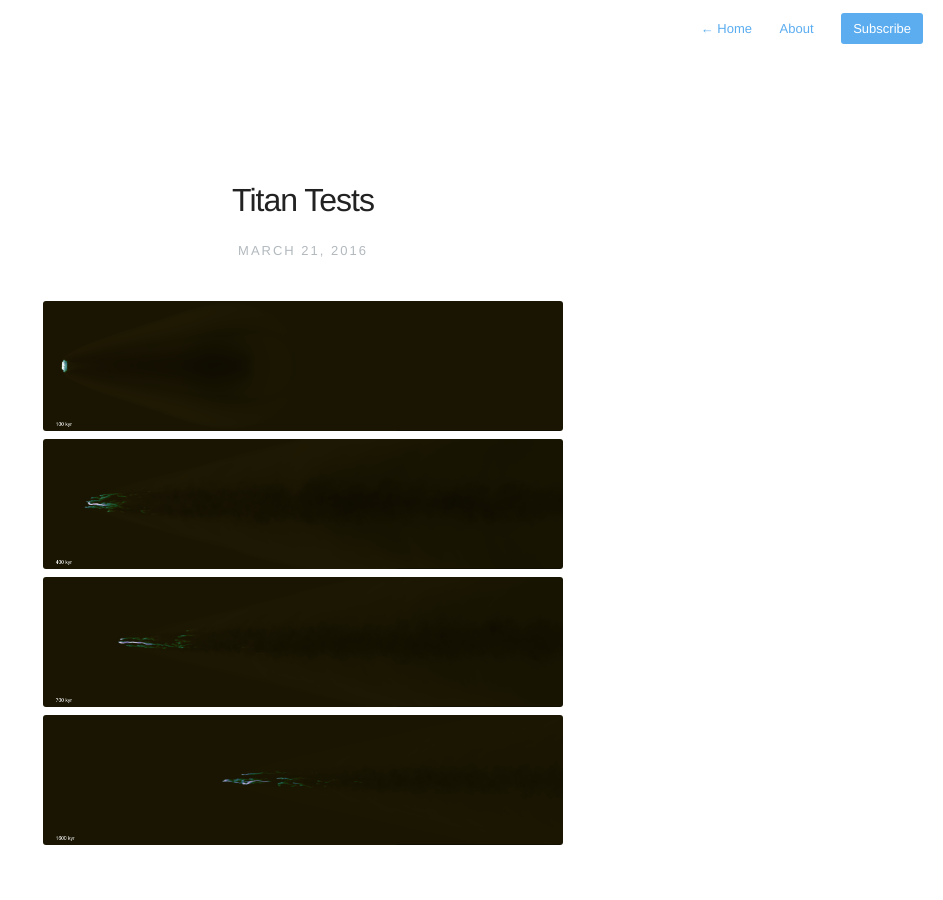
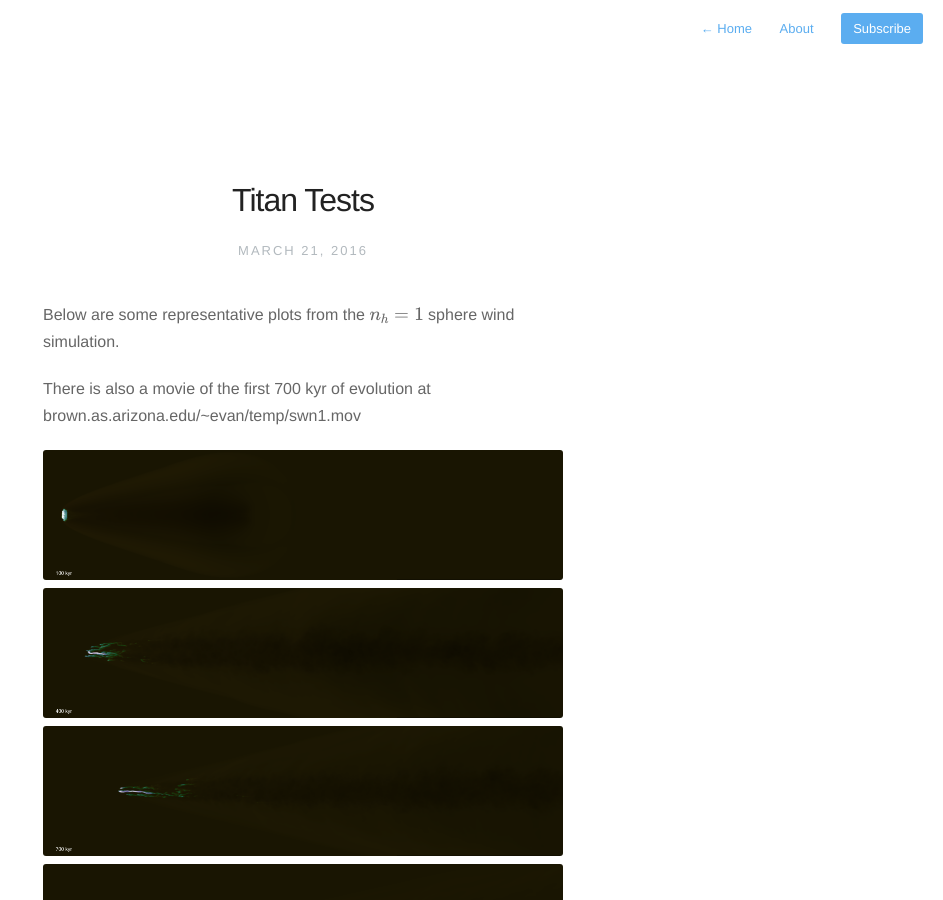
Before and after one commit to evaneschneider/site, a Jekyll site: the page built from _posts/2016-3-21-Titan_tests.markdown, in a window 1280 px wide and 900 px high. Shown: the whole window, without its empty margins (337-1280 px from the left). Built offline with Jekyll 4.4.1, drawn with Linux system fonts in a browser that asks for light colours; nearby versions of some CDN libraries; formulas are drawn with MathJax 3.

Commit message:
more plots

```diff
--- a/_posts/2016-3-21-Titan_tests.markdown
+++ b/_posts/2016-3-21-Titan_tests.markdown
@@ -4,13 +4,27 @@
 description: Some analysis plots from a Titan run
 ---
 
+Below are some representative plots from the $$n_h = 1$$
+sphere wind simulation.
+
+There is also a movie of the first 700 kyr of evolution at
+brown.as.arizona.edu/~evan/temp/swn1.mov
+
 <img src="{{ site.url }}assets/images/swn1_100.png">
 <img src="{{ site.url }}assets/images/swn1_400.png">
 <img src="{{ site.url }}assets/images/swn1_700.png">
 <img src="{{ site.url }}assets/images/swn1_1600.png">
 
-
 <img src="{{ site.url }}assets/images/swn1_nT_100.png">
 <img src="{{ site.url }}assets/images/swn1_nT_400.png">
 <img src="{{ site.url }}assets/images/swn1_nT_700.png">
 <img src="{{ site.url }}assets/images/swn1_nT_1600.png">
+
+<img src="{{ site.url }}assets/images/swn1_nvT_100.png">
+<img src="{{ site.url }}assets/images/swn1_nvT_400.png">
+<img src="{{ site.url }}assets/images/swn1_nvT_1600.png">
+
+<img src="{{ site.url }}assets/images/swn1_nv_100.png">
+<img src="{{ site.url }}assets/images/swn1_nv_400.png">
+<img src="{{ site.url }}assets/images/swn1_nv_700.png">
+<img src="{{ site.url }}assets/images/swn1_nv_1600.png">
```
Also changed, not shown: assets/images/swn1_nvT_100.png (added), assets/images/swn1_nvT_1600.png (added), assets/images/swn1_nvT_400.png (added), assets/images/swn1_nv_100.png (added), assets/images/swn1_nv_1600.png (added), assets/images/swn1_nv_400.png (added), assets/images/swn1_nv_700.png (added).
